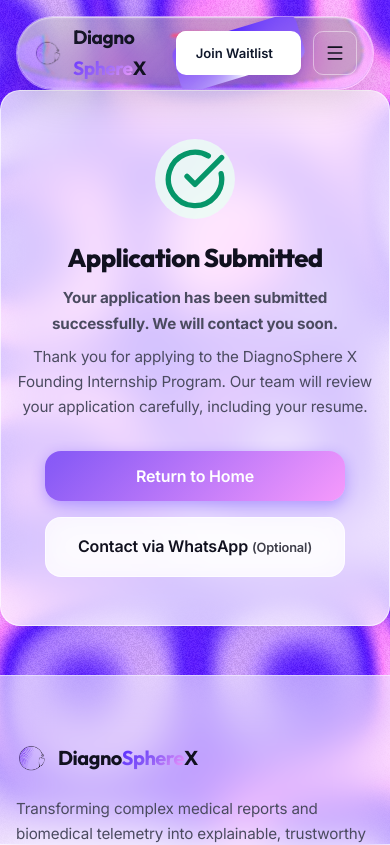
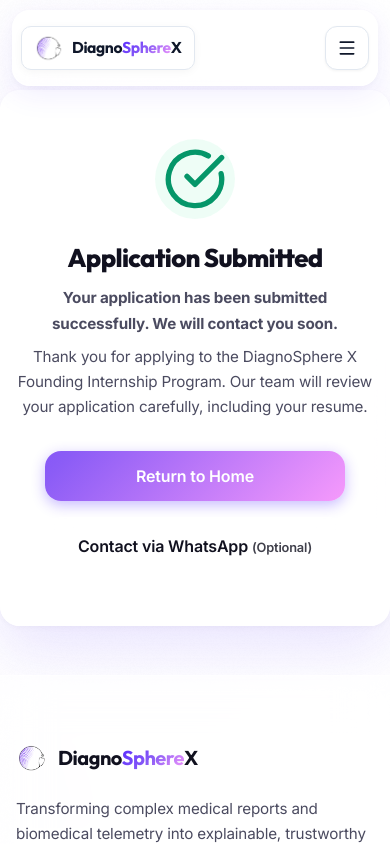
Before and after one commit to Tonyteja369/diagnospherex-web, a React (Vite) app: page /apply-success in a window 390 px wide. Shown: the top 845 px of the page. Built offline with nearby package versions, Linux system fonts and the light colour scheme.

Commit message:
fix: Eliminate button spinning glitch, fix dark demo panel to clean white, make navbar transparent with white logo badge, fix mobile layout & phone mockups, calm background gradient

```diff
--- a/src/components/Navbar.tsx
+++ b/src/components/Navbar.tsx
@@ -1,7 +1,6 @@
 import { useState, useEffect, useRef } from 'react';
 import { motion, AnimatePresence } from 'framer-motion';
 import { Menu, X, ArrowRight } from 'lucide-react';
-import GlassSurface from './reactbits/GlassSurface';
 import MetallicBorderButton from './reactbits/MetallicBorderButton';
 import '../styles/Navbar.css';
 
@@ -26,13 +25,10 @@
       const currentScrollY = window.scrollY;
 
       if (currentScrollY < 50) {
-        // Always show near the top of the page
         setVisible(true);
       } else if (currentScrollY > lastScrollY.current) {
-        // Scrolling down → hide
         setVisible(false);
       } else {
-        // Scrolling up → show
         setVisible(true);
       }
 
@@ -56,7 +52,6 @@
     const handleScroll = () => {
       setScrolled(window.scrollY > 30);
 
-      // Determine active section for nav link highlighting
       const sections = navLinks.map((l) => l.href.substring(1));
       const scrollPos = window.scrollY + 180;
 
@@ -106,43 +101,18 @@
   return (
     <>
       <header
-        className={`navbar-wrapper liquid-glass liquid-glass-nav ${scrolled ? 'is-scrolled' : ''}`}
+        className={`navbar-wrapper ${scrolled ? 'is-scrolled' : ''}`}
         style={{
-          position: 'fixed',
-          top: '16px',
-          left: '0',
-          right: '0',
-          margin: '0 auto',
-          zIndex: 100,
-          maxWidth: '1180px',
-          width: 'calc(100% - 32px)',
           transform: visible ? 'translateY(0)' : 'translateY(-140%)',
-          transition: 'transform 300ms ease, opacity 300ms ease',
         }}
       >
-        <GlassSurface
-          width="100%"
-          height={scrolled ? 58 : 72}
-          borderRadius={9999}
-          backgroundOpacity={0.12}
-          saturation={1.5}
-          distortionScale={-70}
-          redOffset={2}
-          greenOffset={6}
-          blueOffset={10}
-          displace={1.5}
-          blur={16}
-          brightness={95}
-          opacity={0.95}
-          style={{ transition: 'height 0.3s cubic-bezier(0.16, 1, 0.3, 1)' }}
-        >
         <div className="navbar-container">
-            <nav className="navbar-inner" style={{ height: scrolled ? '58px' : '72px', transition: 'height 0.3s ease' }}>
-              {/* Logo */}
+          <nav className="navbar-inner">
+            {/* Logo in dedicated clean white rounded badge / pill */}
             <a
               href="#hero"
               onClick={(e) => handleNavClick(e, '#hero')}
-                className="navbar-logo"
+              className="navbar-logo-pill"
               aria-label="DiagnoSphereX Home"
             >
               <img src="/logo1.png" alt="DiagnoSphereX Logo" className="navbar-logo-img" />
@@ -178,13 +148,13 @@
               })}
             </div>
 
-              {/* Actions: Metallic Border CTA & Hamburger */}
+            {/* Actions: Desktop CTA & Mobile Hamburger */}
             <div className="navbar-actions">
               <MetallicBorderButton
                 size="sm"
                 variant="solid"
                 onClick={handleWaitlistClick}
-                  className="cta-nav"
+                className="cta-nav desktop-only"
               >
                 <span>Join Waitlist</span>
                 <ArrowRight size={14} className="btn-icon-arrow" />
@@ -201,7 +171,6 @@
             </div>
           </nav>
         </div>
-        </GlassSurface>
       </header>
 
       {/* Mobile Menu: Expanding Rectangular Surface Reveal Animation */}
@@ -226,19 +195,16 @@
                 opacity: 0,
                 scale: 0.92,
                 y: -20,
-                clipPath: 'polygon(10% 0%, 90% 0%, 90% 20%, 10% 20%)',
               }}
               animate={{
                 opacity: 1,
                 scale: 1,
                 y: 0,
-                clipPath: 'polygon(0% 0%, 100% 0%, 100% 100%, 0% 100%)',
               }}
               exit={{
                 opacity: 0,
                 scale: 0.95,
                 y: -10,
-                clipPath: 'polygon(10% 0%, 90% 0%, 90% 10%, 10% 10%)',
               }}
               transition={{ duration: 0.3, ease: [0.16, 1, 0.3, 1] }}
             >
--- a/src/components/reactbits/MetallicBorderButton.css
+++ b/src/components/reactbits/MetallicBorderButton.css
@@ -1,3 +1,8 @@
+/* =========================================================
+   METALLIC BORDER BUTTON — Apple-Grade Polished Button
+   Clean luxury border · Contained sheen · Zero spin glitch
+   ========================================================= */
+
 .metallic-border-btn {
   position: relative;
   display: inline-flex;
@@ -10,54 +15,48 @@
   font-weight: 600;
   cursor: pointer;
   outline: none;
-  border: none;
-  isolation: isolate;
-  transition: transform 0.2s cubic-bezier(0.16, 1, 0.3, 1), box-shadow 0.2s ease;
-  box-shadow: 0 4px 14px rgba(109, 40, 217, 0.1), 0 1px 3px rgba(15, 23, 42, 0.05);
+  border: 1.5px solid rgba(139, 92, 246, 0.4);
+  box-shadow:
+    0 2px 8px rgba(82, 39, 255, 0.08),
+    0 1px 3px rgba(15, 23, 42, 0.04),
+    inset 0 1px 0 rgba(255, 255, 255, 1);
+  transition: all 0.25s cubic-bezier(0.16, 1, 0.3, 1);
+  overflow: hidden;
 }
 
 .metallic-border-btn::before {
   content: '';
   position: absolute;
-  inset: -2px;
-  border-radius: inherit;
-  background: conic-gradient(
-    from var(--metallic-angle, 0deg),
-    #5227FF 0%,
-    #8B5CF6 25%,
-    #DDD6FE 45%,
-    #FFFFFF 50%,
-    #DDD6FE 55%,
-    #8B5CF6 75%,
-    #5227FF 100%
-  );
-  z-index: -1;
-  transition: opacity 0.25s ease;
-  animation: rotateMetallicBorder 6s linear infinite;
-}
-
-.metallic-border-btn::after {
-  content: '';
-  position: absolute;
   inset: 0;
   border-radius: inherit;
-  background: #FFFFFF;
-  z-index: -1;
-  transition: background-color 0.2s ease;
-}
-
-@keyframes rotateMetallicBorder {
-  0% {
-    transform: rotate(0deg);
-  }
-  100% {
-    transform: rotate(360deg);
-  }
+  background: linear-gradient(
+    135deg,
+    rgba(82, 39, 255, 0.1) 0%,
+    rgba(139, 92, 246, 0.03) 40%,
+    rgba(255, 255, 255, 0) 60%,
+    rgba(82, 39, 255, 0.08) 100%
+  );
+  pointer-events: none;
+  transition: opacity 0.25s ease;
 }
 
 .metallic-border-btn:hover {
-  transform: translateY(-2px) scale(1.02);
-  box-shadow: 0 8px 24px rgba(124, 58, 237, 0.22), 0 2px 8px rgba(15, 23, 42, 0.08);
+  transform: translateY(-2px);
+  border-color: #5227FF;
+  box-shadow:
+    0 8px 24px rgba(82, 39, 255, 0.18),
+    0 2px 6px rgba(15, 23, 42, 0.06);
+}
+
+.metallic-border-btn:hover::before {
+  opacity: 1;
+  background: linear-gradient(
+    135deg,
+    rgba(82, 39, 255, 0.16) 0%,
+    rgba(139, 92, 246, 0.06) 40%,
+    rgba(255, 255, 255, 0) 60%,
+    rgba(82, 39, 255, 0.12) 100%
+  );
 }
 
 .metallic-border-btn:hover .btn-icon-arrow {
--- a/src/components/sections/InteractiveReport.tsx
+++ b/src/components/sections/InteractiveReport.tsx
@@ -276,7 +276,7 @@
             </div>
 
             {/* Panel 2: AI Clinical Insight */}
-            <div className="demo-panel panel-insight saas-card liquid-glass">
+            <div className="demo-panel panel-insight saas-card">
               <div className="panel-top-bar">
                 <div className="panel-badge-group">
                   <Brain size={15} style={{ color: 'var(--accent-purple)' }} />
--- a/src/layouts/AppLayout.tsx
+++ b/src/layouts/AppLayout.tsx
@@ -2,7 +2,6 @@
 import Navbar from '../components/Navbar';
 import Footer from '../components/Footer';
 import Cursor from '../components/Cursor';
-import LiquidGlassFilter from '../components/LiquidGlassFilter';
 import Grainient from '../components/reactbits/Grainient';
 import SmoothScroll from '../components/SmoothScroll';
 import { useLiquidGlassTracking } from '../hooks/useLiquidGlassTracking';
@@ -17,43 +16,40 @@
 
   return (
     <SmoothScroll>
-      {/* Hidden SVG filter for true Liquid Glass refractive distortion */}
-      <LiquidGlassFilter />
-
-      {/* Global Background: Continuous WebGL Grainient fixed layer across entire site */}
+      {/* Global Background: Sleek Pale Ambient Gradient Layer */}
       <div
         style={{
           position: 'fixed',
           inset: 0,
           zIndex: 0,
-          opacity: 0.95,
+          backgroundColor: '#FAFAFE',
           pointerEvents: 'none',
         }}
         aria-hidden="true"
       >
         <Grainient
-          color1="#FF9FFC"
-          color2="#5227FF"
-          color3="#B497CF"
-          timeSpeed={0.25}
-          colorBalance={0.0}
-          warpStrength={1.0}
-          warpFrequency={5.0}
-          warpSpeed={2.0}
-          warpAmplitude={50.0}
-          blendAngle={0.0}
-          blendSoftness={0.05}
-          rotationAmount={500.0}
-          noiseScale={2.0}
-          grainAmount={0.1}
-          grainScale={2.0}
+          color1="#FFFFFF"
+          color2="#F3F0FE"
+          color3="#EAE6FD"
+          timeSpeed={0.02}
+          colorBalance={0.1}
+          warpStrength={0.15}
+          warpFrequency={2.0}
+          warpSpeed={0.1}
+          warpAmplitude={3.0}
+          blendAngle={135.0}
+          blendSoftness={0.5}
+          rotationAmount={10.0}
+          noiseScale={0.0}
+          grainAmount={0.01}
+          grainScale={0.5}
           grainAnimated={false}
-          contrast={1.5}
+          contrast={1.0}
           gamma={1.0}
-          saturation={1.0}
+          saturation={0.5}
           centerX={0.0}
           centerY={0.0}
-          zoom={0.9}
+          zoom={1.0}
         />
       </div>
 
--- a/src/styles/LiquidGlass.css
+++ b/src/styles/LiquidGlass.css
@@ -1,35 +1,22 @@
 /* =========================================================
-   TRUE LIQUID GLASS MATERIAL (Not Flat Glassmorphism)
-   Layer 1: Refraction distortion (SVG feTurbulence + feDisplacementMap)
-   Layer 2: Specular highlight tracking light/cursor
-   Layer 3: 1px Edge chromatic dispersion hint
+   TRUE LIQUID GLASS MATERIAL — Light Minimal Glass
+   Standard CSS Backdrop Blur · Specular Highlight · Zero Black Artifacts
    ========================================================= */
 
 .liquid-glass {
   position: relative;
-  background: rgba(255, 255, 255, 0.65);
-  backdrop-filter: url(#liquid-glass-distortion) blur(16px) saturate(180%);
-  -webkit-backdrop-filter: blur(16px) saturate(180%);
-  border: 1px solid rgba(255, 255, 255, 0.6);
+  background: rgba(255, 255, 255, 0.72);
+  backdrop-filter: blur(18px) saturate(180%);
+  -webkit-backdrop-filter: blur(18px) saturate(180%);
+  border: 1px solid rgba(255, 255, 255, 0.75);
   border-radius: 18px;
   overflow: hidden;
-  /* Layer 3: 1px Chromatic Edge Refraction Hint */
   box-shadow:
-    inset 1px 1px 0px 0px rgba(124, 58, 237, 0.16),
-    inset -1px -1px 0px 0px rgba(6, 182, 212, 0.16),
-    0 8px 32px rgba(20, 20, 31, 0.05);
+    inset 0 1px 0 rgba(255, 255, 255, 0.9),
+    0 8px 32px rgba(82, 39, 255, 0.06);
   transition: background-color 300ms ease,
               border-color 300ms ease,
               box-shadow 300ms ease;
-}
-
-[data-theme="dark"] .liquid-glass {
-  background: rgba(24, 24, 31, 0.65);
-  border: 1px solid rgba(255, 255, 255, 0.12);
-  box-shadow:
-    inset 1px 1px 0px 0px rgba(124, 58, 237, 0.28),
-    inset -1px -1px 0px 0px rgba(6, 182, 212, 0.22),
-    0 12px 36px rgba(0, 0, 0, 0.45);
 }
 
 /* Layer 2: Specular highlight tracking cursor angle */
@@ -40,8 +27,8 @@
   border-radius: inherit;
   background: linear-gradient(
     var(--light-angle, 135deg),
-    rgba(255, 255, 255, 0.45) 0%,
-    rgba(255, 255, 255, 0.08) 35%,
+    rgba(255, 255, 255, 0.5) 0%,
+    rgba(255, 255, 255, 0.1) 35%,
     transparent 60%
   );
   mix-blend-mode: overlay;
@@ -50,118 +37,52 @@
   transition: opacity 0.2s ease;
 }
 
-[data-theme="dark"] .liquid-glass::before {
-  background: linear-gradient(
-    var(--light-angle, 135deg),
-    rgba(255, 255, 255, 0.2) 0%,
-    rgba(255, 255, 255, 0.03) 35%,
-    transparent 60%
-  );
-}
-
 /* Specific Liquid Glass Applications */
 .navbar-wrapper.liquid-glass-nav {
   border-radius: 9999px;
   margin: 16px auto 0;
   max-width: 1200px;
   width: calc(100% - 32px);
-  background: rgba(255, 255, 255, 0.15);
-  backdrop-filter: url(#liquid-glass-distortion) blur(20px) saturate(180%);
-  -webkit-backdrop-filter: blur(20px) saturate(180%);
-  border: 1px solid rgba(255, 255, 255, 0.35);
+  background: rgba(255, 255, 255, 0.75);
+  backdrop-filter: blur(24px) saturate(180%);
+  -webkit-backdrop-filter: blur(24px) saturate(180%);
+  border: 1px solid rgba(255, 255, 255, 0.85);
   box-shadow:
-    inset 0 1px 0 rgba(255, 255, 255, 0.6),
-    inset 0 -1px 0 rgba(124, 58, 237, 0.2),
-    0 12px 36px rgba(0, 0, 0, 0.12);
+    inset 0 1px 0 rgba(255, 255, 255, 1),
+    0 10px 32px rgba(82, 39, 255, 0.08),
+    0 2px 8px rgba(0, 0, 0, 0.03);
   transition: all 0.3s cubic-bezier(0.16, 1, 0.3, 1);
-}
-
-[data-theme="dark"] .navbar-wrapper.liquid-glass-nav {
-  background: rgba(20, 20, 30, 0.35);
-  border: 1px solid rgba(255, 255, 255, 0.18);
-  box-shadow:
-    inset 0 1px 0 rgba(255, 255, 255, 0.25),
-    inset 0 -1px 0 rgba(124, 58, 237, 0.3),
-    0 16px 40px rgba(0, 0, 0, 0.45);
 }
 
 /* Phone Mockup Frame Liquid Glass */
 .pm-frame.liquid-glass {
   border-radius: 40px;
   overflow: visible;
-  background: rgba(255, 255, 255, 0.45);
-  backdrop-filter: url(#liquid-glass-distortion) blur(14px) saturate(180%);
+  background: rgba(255, 255, 255, 0.85);
+  backdrop-filter: blur(14px) saturate(180%);
   -webkit-backdrop-filter: blur(14px) saturate(180%);
-  border: 1px solid rgba(255, 255, 255, 0.7);
+  border: 1px solid rgba(255, 255, 255, 0.9);
   box-shadow:
-    inset 1px 1px 0px rgba(124, 58, 237, 0.2),
-    inset -1px -1px 0px rgba(6, 182, 212, 0.2),
-    0 24px 48px rgba(20, 20, 31, 0.09);
-}
-
-[data-theme="dark"] .pm-frame.liquid-glass {
-  background: rgba(24, 24, 31, 0.45);
-  border: 1px solid rgba(255, 255, 255, 0.15);
-  box-shadow:
-    inset 1px 1px 0px rgba(124, 58, 237, 0.35),
-    inset -1px -1px 0px rgba(6, 182, 212, 0.25),
-    0 28px 56px rgba(0, 0, 0, 0.5);
+    inset 0 1px 0 rgba(255, 255, 255, 1),
+    0 24px 48px rgba(82, 39, 255, 0.12);
 }
 
 /* Interactive Demo Insight Card Liquid Glass */
 .demo-panel.panel-insight.liquid-glass {
-  background: rgba(255, 255, 255, 0.78);
-  backdrop-filter: url(#liquid-glass-distortion) blur(20px) saturate(190%);
-  -webkit-backdrop-filter: blur(20px) saturate(190%);
-  border: 1px solid rgba(124, 58, 237, 0.25);
-  box-shadow:
-    inset 1.5px 1.5px 0px rgba(124, 58, 237, 0.2),
-    inset -1px -1px 0px rgba(6, 182, 212, 0.2),
-    0 16px 40px rgba(124, 58, 237, 0.08);
-}
-
-[data-theme="dark"] .demo-panel.panel-insight.liquid-glass {
-  background: rgba(22, 22, 30, 0.78);
-  border: 1px solid rgba(124, 58, 237, 0.38);
-  box-shadow:
-    inset 1.5px 1.5px 0px rgba(124, 58, 237, 0.35),
-    inset -1px -1px 0px rgba(6, 182, 212, 0.25),
-    0 20px 48px rgba(0, 0, 0, 0.4);
+  background: #FFFFFF !important;
+  border: 1px solid #E2E8F0 !important;
+  box-shadow: 0 10px 30px rgba(0, 0, 0, 0.05);
 }
 
 /* Early Access Modal Liquid Glass */
 .early-access-modal.liquid-glass {
-  background: rgba(255, 255, 255, 0.92);
-  backdrop-filter: url(#liquid-glass-distortion) blur(24px) saturate(190%);
+  background: rgba(255, 255, 255, 0.95);
+  backdrop-filter: blur(24px) saturate(190%);
   -webkit-backdrop-filter: blur(24px) saturate(190%);
-  border: 1px solid rgba(255, 255, 255, 0.8) !important;
+  border: 1px solid rgba(255, 255, 255, 0.9) !important;
   box-shadow:
-    inset 1px 1px 0px rgba(124, 58, 237, 0.22),
-    inset -1px -1px 0px rgba(6, 182, 212, 0.18),
-    0 32px 80px rgba(20, 20, 31, 0.18);
-}
-
-[data-theme="dark"] .early-access-modal.liquid-glass {
-  background: rgba(20, 20, 28, 0.92);
-  border: 1px solid rgba(255, 255, 255, 0.14) !important;
-  box-shadow:
-    inset 1px 1px 0px rgba(124, 58, 237, 0.35),
-    inset -1px -1px 0px rgba(6, 182, 212, 0.22),
-    0 36px 90px rgba(0, 0, 0, 0.6);
-}
-
-/* Theme Toggle Button Liquid Glass */
-.theme-toggle-btn.liquid-glass {
-  background: rgba(255, 255, 255, 0.7);
-  backdrop-filter: blur(14px) saturate(180%);
-  -webkit-backdrop-filter: blur(14px) saturate(180%);
-  border-radius: 10px;
-  border: 1px solid rgba(124, 58, 237, 0.2);
-}
-
-[data-theme="dark"] .theme-toggle-btn.liquid-glass {
-  background: rgba(28, 28, 38, 0.7);
-  border: 1px solid rgba(255, 255, 255, 0.15);
+    inset 0 1px 0 rgba(255, 255, 255, 1),
+    0 32px 80px rgba(17, 17, 31, 0.15);
 }
 
 /* Hover lift on interactive liquid surfaces */
@@ -176,9 +97,8 @@
   transform: translateY(-3px);
   border-color: var(--accent-purple-light);
   box-shadow:
-    inset 1px 1px 0px 0px rgba(124, 58, 237, 0.28),
-    inset -1px -1px 0px 0px rgba(6, 182, 212, 0.28),
-    0 12px 32px rgba(124, 58, 237, 0.12);
+    inset 0 1px 0 rgba(255, 255, 255, 1),
+    0 12px 32px rgba(82, 39, 255, 0.12);
 }
 
 /* Reduced motion fallback */
--- a/src/styles/Navbar.css
+++ b/src/styles/Navbar.css
@@ -1,6 +1,6 @@
 /* =========================================================
-   NAVBAR — Soft Minimal SaaS Navbar
-   Linear × Stripe Aesthetic
+   NAVBAR — Transparent Light Glass Navbar
+   Clean White Branded Logo Pill · Zero Black Glitch
    ========================================================= */
 
 .navbar-wrapper {
@@ -10,41 +10,39 @@
   right: 0;
   margin: 0 auto;
   z-index: 100;
-  background: rgba(255, 255, 255, 0.08);
+  background: rgba(255, 255, 255, 0.78);
   backdrop-filter: blur(24px) saturate(180%);
   -webkit-backdrop-filter: blur(24px) saturate(180%);
-  border: 1px solid rgba(255, 255, 255, 0.55);
+  border: 1px solid rgba(255, 255, 255, 0.85);
   border-radius: 9999px;
   max-width: 1180px;
   width: calc(100% - 32px);
   box-shadow:
-    inset 0 1px 0 rgba(255, 255, 255, 0.85),
-    inset 0 -1px 0 rgba(255, 159, 252, 0.2),
-    0 12px 36px rgba(82, 39, 255, 0.12),
-    0 4px 16px rgba(0, 0, 0, 0.04);
-  transition: transform 300ms ease, background 0.35s ease, border-color 0.35s ease, box-shadow 0.35s ease;
+    inset 0 1px 0 rgba(255, 255, 255, 1),
+    0 8px 30px rgba(82, 39, 255, 0.08),
+    0 2px 8px rgba(0, 0, 0, 0.04);
+  transition: transform 300ms ease, background 0.3s ease, border-color 0.3s ease, box-shadow 0.3s ease;
 }
 
 .navbar-wrapper.is-scrolled {
-  background: rgba(255, 255, 255, 0.18);
-  border: 1px solid rgba(255, 255, 255, 0.65);
+  background: rgba(255, 255, 255, 0.92);
+  border-color: rgba(255, 255, 255, 0.95);
   box-shadow:
-    inset 0 1px 0 rgba(255, 255, 255, 0.95),
-    inset 0 -1px 0 rgba(82, 39, 255, 0.25),
-    0 16px 44px rgba(82, 39, 255, 0.18),
-    0 6px 20px rgba(0, 0, 0, 0.06);
+    inset 0 1px 0 #FFFFFF,
+    0 12px 36px rgba(82, 39, 255, 0.12),
+    0 4px 12px rgba(0, 0, 0, 0.05);
 }
 
 .navbar-container {
   width: 100%;
   max-width: 1240px;
   margin: 0 auto;
-  padding: 0 24px;
+  padding: 0 16px 0 12px;
 }
 
 @media (min-width: 768px) {
   .navbar-container {
-    padding: 0 32px;
+    padding: 0 24px 0 16px;
   }
 }
 
@@ -52,21 +50,34 @@
   display: flex;
   align-items: center;
   justify-content: space-between;
-  height: 68px;
+  height: 64px;
   width: 100%;
 }
 
-/* ── Logo ── */
-.navbar-logo {
-  display: flex;
+/* ── Dedicated White Rounded Pill for Logo ── */
+.navbar-logo-pill {
+  display: inline-flex;
   align-items: center;
   gap: 10px;
+  padding: 7px 16px;
+  background: #FFFFFF;
+  border-radius: 14px;
+  border: 1px solid #E2E8F0;
+  box-shadow: 0 2px 8px rgba(0, 0, 0, 0.04);
+  text-decoration: none;
   cursor: pointer;
-  text-decoration: none;
+  transition: transform 0.2s ease, box-shadow 0.2s ease;
+  white-space: nowrap;
+  flex-shrink: 0;
+}
+
+.navbar-logo-pill:hover {
+  transform: translateY(-1px);
+  box-shadow: 0 4px 12px rgba(82, 39, 255, 0.1);
 }
 
 .navbar-logo-img {
-  height: 32px;
+  height: 28px;
   width: auto;
   object-fit: contain;
 }
@@ -74,16 +85,17 @@
 .logo-brand {
   font-family: 'Outfit', 'Plus Jakarta Sans', sans-serif;
   font-weight: 700;
-  font-size: 1.2rem;
+  font-size: 1.12rem;
   letter-spacing: -0.025em;
-  color: var(--text-primary);
+  color: #0F172A;
+  white-space: nowrap;
 }
 
 /* ── Desktop Links ── */
 .navbar-links {
   display: flex;
   align-items: center;
-  gap: 32px;
+  gap: 28px;
 }
 
 .nav-link {
@@ -101,7 +113,7 @@
 }
 
 .nav-link.active-nav-link {
-  color: var(--text-primary);
+  color: #5227FF;
   font-weight: 600;
 }
 
@@ -124,40 +136,10 @@
 }
 
 .cta-nav {
-  padding: 10px 20px !important;
+  padding: 9px 20px !important;
   font-size: 0.88rem !important;
-  border-radius: 10px !important;
+  border-radius: 9999px !important;
   white-space: nowrap;
-}
-
-.theme-toggle-btn {
-  display: flex;
-  align-items: center;
-  justify-content: center;
-  width: 40px;
-  height: 40px;
-  border-radius: 10px;
-  background: var(--bg-card);
-  border: 1px solid var(--border-subtle);
-  color: var(--text-primary);
-  cursor: pointer;
-  transition: all 0.2s ease;
-  flex-shrink: 0;
-}
-
-.theme-toggle-btn:hover {
-  border-color: var(--accent-purple-light);
-  background: var(--gradient-soft);
-  color: var(--accent-purple);
-  transform: scale(1.05);
-}
-
-.sun-icon {
-  color: #FBBF24;
-}
-
-.moon-icon {
-  color: var(--accent-purple);
 }
 
 .mobile-only {
@@ -169,19 +151,20 @@
   display: none;
   align-items: center;
   justify-content: center;
-  width: 44px;
-  height: 44px;
-  border-radius: 10px;
-  background: transparent;
-  border: 1px solid var(--border-subtle);
-  color: var(--text-primary);
+  width: 42px;
+  height: 42px;
+  border-radius: 12px;
+  background: #FFFFFF;
+  border: 1px solid #E2E8F0;
+  color: #0F172A;
   cursor: pointer;
   transition: background-color 0.2s ease, border-color 0.2s ease;
+  box-shadow: 0 1px 3px rgba(0, 0, 0, 0.05);
 }
 
 .mobile-menu-btn:hover {
-  background: var(--bg-secondary);
-  border-color: var(--border-medium);
+  border-color: #CBD5E1;
+  background: #F8FAFC;
 }
 
 /* ── Mobile Responsive (< 1024px) ── */
@@ -192,12 +175,24 @@
   .mobile-only {
     display: flex !important;
   }
+  .navbar-wrapper {
+    top: 10px;
+    width: calc(100% - 24px);
+    border-radius: 18px;
+  }
   .navbar-inner {
-    height: 60px;
+    height: 54px;
   }
-  .cta-nav {
-    padding: 8px 16px !important;
-    font-size: 0.82rem !important;
+  .navbar-logo-pill {
+    padding: 5px 12px;
+    border-radius: 10px;
+    gap: 8px;
+  }
+  .navbar-logo-img {
+    height: 22px;
+  }
+  .logo-brand {
+    font-size: 0.98rem;
   }
 }
 
@@ -214,19 +209,19 @@
 /* ── Expanding Rectangular Mobile Menu Surface ── */
 .mobile-expanding-menu {
   position: fixed;
-  top: 80px;
+  top: 72px;
   left: 16px;
   right: 16px;
   max-width: 480px;
   margin: 0 auto;
   z-index: 160;
-  background: rgba(255, 255, 255, 0.92);
+  background: rgba(255, 255, 255, 0.96);
   backdrop-filter: blur(24px) saturate(180%);
   -webkit-backdrop-filter: blur(24px) saturate(180%);
-  border: 1px solid rgba(255, 255, 255, 0.6);
+  border: 1px solid rgba(255, 255, 255, 0.8);
   border-radius: 20px;
   box-shadow:
-    inset 0 1px 0 rgba(255, 255, 255, 0.8),
+    inset 0 1px 0 rgba(255, 255, 255, 1),
     0 24px 64px rgba(20, 20, 31, 0.2);
   overflow: hidden;
   padding: 24px;
@@ -247,7 +242,7 @@
 .mobile-nav-link {
   font-size: 1.05rem;
   font-weight: 500;
-  color: var(--text-primary, #0F172A);
+  color: #0F172A;
   padding: 12px 16px;
   border-radius: 12px;
   transition: all 0.2s ease;
@@ -256,18 +251,12 @@
 }
 
 .mobile-nav-link:hover, .mobile-nav-link.active-mobile-link {
-  color: var(--accent-purple, #8B5CF6);
-  background: rgba(139, 92, 246, 0.08);
+  color: #5227FF;
+  background: rgba(82, 39, 255, 0.08);
   font-weight: 600;
 }
 
 .mobile-menu-footer {
   padding-top: 16px;
-  border-top: 1px solid var(--border-subtle, #EAEAF2);
+  border-top: 1px solid #EAEAF2;
 }
-
-.mobile-drawer-note {
-  font-size: 0.78rem;
-  color: var(--text-muted);
-  text-align: center;
-}
--- a/src/styles/index.css
+++ b/src/styles/index.css
@@ -83,6 +83,12 @@
   display: block;
 }
 
+html, body, #root, .app-layout-root {
+  width: 100%;
+  max-width: 100vw;
+  overflow-x: hidden;
+}
+
 body {
   margin: 0;
   padding: 0;
@@ -90,7 +96,6 @@
   background-color: transparent;
   color: var(--text-primary);
   min-height: 100vh;
-  overflow-x: hidden;
   -webkit-font-smoothing: antialiased;
   -moz-osx-font-smoothing: grayscale;
   line-height: 1.6;
@@ -103,6 +108,13 @@
   max-width: 1240px;
   margin: 0 auto;
   padding: 0 24px;
+  box-sizing: border-box;
+}
+
+@media (max-width: 640px) {
+  .container {
+    padding: 0 16px;
+  }
 }
 
 @media (min-width: 768px) {
```
Also changed, not shown: src/styles/HeroPhoneMockups.css (+80 -10 lines), src/styles/HeroSection.css (+80 -48 lines), src/styles/InteractiveReport.css (+4 -6 lines). Lines whose indentation alone changed are shown as unchanged.
